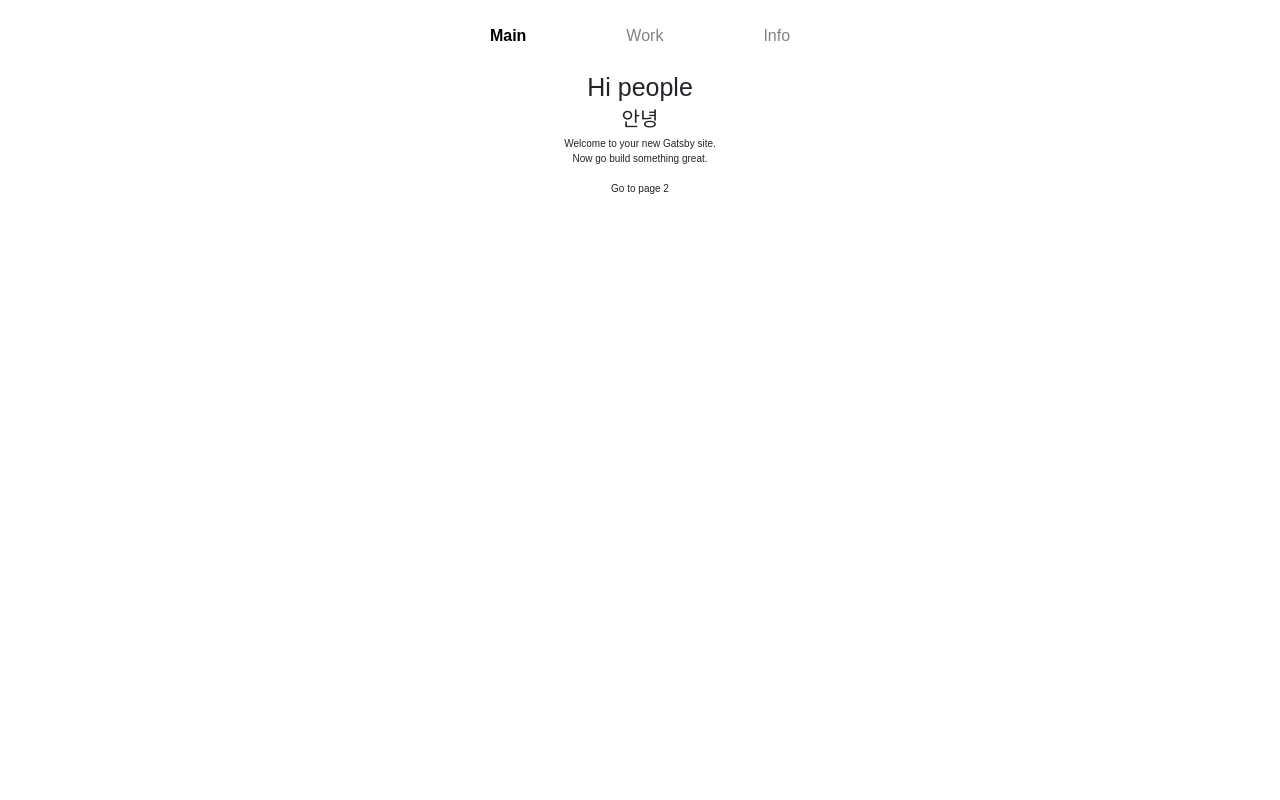
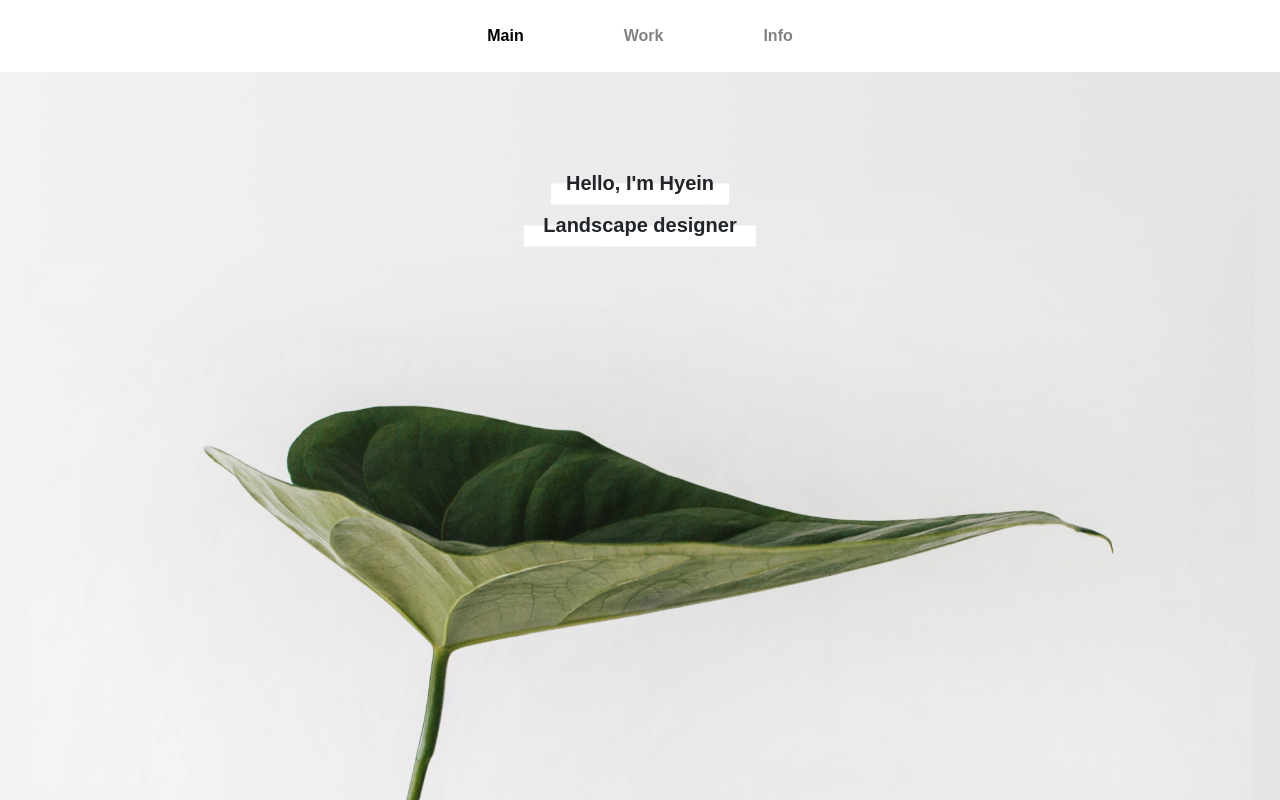
Before and after one commit to hyenbok/hyein-site, a Gatsby site: page / in a window 1280 px wide. Built offline with nearby package versions, Linux system fonts and the light colour scheme; Gatsby itself is replaced by a stand-in of ours.

Commit message:
Complete index.js

```diff
--- a/src/assets/global.js
+++ b/src/assets/global.js
@@ -1,4 +1,7 @@
 import { createGlobalStyle, css } from 'styled-components'
+
+import bgMobile from '../images/bg-mobile.jpg'
+import bg from '../images/bg.jpg'
 
 const GlobalStyles = createGlobalStyle`
   html, body {
@@ -8,12 +11,21 @@ const GlobalStyles = createGlobalStyle`
     min-height: 100vh;
   }
 
+  body {
+    &.has-bg {
+      background-image: url(${bgMobile});
+      background-repeat: no-repeat;
+      background-size: cover;
+      background-position: bottom center;
+
+      @media (min-width: ${({ theme }) => theme.bp.md}px) {
+        background-image: url(${bg});
+      }
+    }
+  }
+
   *, :before, :after {
     box-sizing: border-box;
-  }
-
-  main {
-    padding: 0 1.5rem;
   }
 
   input, textarea {
@@ -53,6 +65,13 @@ const GlobalStyles = createGlobalStyle`
 
   p {
     margin: 0;
+  }
+
+  .container {
+    & > .row {
+      margin-left: 0;
+      margin-right: 0;
+    }
   }
 
   .pl-none {
--- a/src/components/header.js
+++ b/src/components/header.js
@@ -10,6 +10,7 @@ const Wrapper = styled.header`
 `
 
 const MenuWrapper = styled(Link)`
+    font-weight: bold;
     font-size: 2rem;
     line-height: 2.4rem;
     color: ${({ theme }) => theme.color.grey3};
@@ -28,7 +29,6 @@ const MenuWrapper = styled(Link)`
     &.active,
     &:hover {
         color: ${({ theme }) => theme.color.black};
-        font-weight: bold;
     }
 `
 
--- a/src/pages/index.js
+++ b/src/pages/index.js
@@ -1,34 +1,59 @@
-import React from "react"
-import styled from "styled-components"
-import { Link } from "gatsby"
+import React, { useEffect } from 'react'
+import styled from 'styled-components'
+import { Link } from 'gatsby'
 
-import Layout from "../components/layout"
-import Image from "../components/image"
-import SEO from "../components/seo"
+import Layout from '../components/layout'
+import SEO from '../components/seo'
+import { centerAlign, flexMC } from '../assets/global'
 
-const Container = styled.div`
-  margin: 3rem auto;
-  max-width: 600px;
-  display: flex;
-  flex-direction: column;
-  align-items: center;
-  justify-content: center;
+const TextBox = styled.div`
+    ${flexMC};
+    flex-direction: column;
+    padding-top: 4rem;
+    p {
+        font-weight: bold;
+        font-size: 1.6rem;
+        line-height: 4.2rem;
+        position: relative;
+
+        &:before {
+            content: '';
+            display: block;
+            background: white;
+            width: 120%;
+            height: 50%;
+            ${centerAlign};
+            top: 75%;
+            z-index: -1;
+        }
+    }
+
+    @media (min-width: ${({ theme }) => theme.bp.md}px) {
+        padding-top: 9rem;
+
+        p {
+            font-size: 2rem;
+        }
+    }
 `
 
-const IndexPage = () => (
-  <Layout>
-    <Container>
-    <SEO title="Home" meta={[{d:'asfd', a: 'df'}]}/>
-    <h1>Hi people</h1>
-    <h2>안녕</h2>
-    <p>Welcome to your new Gatsby site.</p>
-    <p>Now go build something great.</p>
-    <div style={{ maxWidth: `300px`, marginBottom: `1.45rem` }}>
-      <Image />
-    </div>
-    <Link to="/page-2/">Go to page 2</Link> <br />
-    </Container>
-  </Layout>
-)
+const IndexPage = () => {
+    useEffect(() => {
+        document.body.classList.add('has-bg')
+
+        return () => {
+            document.body.classList.remove('has-bg')
+        }
+    }, [])
+    return (
+        <Layout>
+            <SEO title="Home" meta={[{ d: 'asfd', a: 'df' }]} />
+            <TextBox>
+                <p>Hello, I'm Hyein</p>
+                <p>Landscape designer</p>
+            </TextBox>
+        </Layout>
+    )
+}
 
 export default IndexPage
```
Also changed, not shown: src/images/bg-mobile.jpg (added), src/images/bg.jpg (added).
